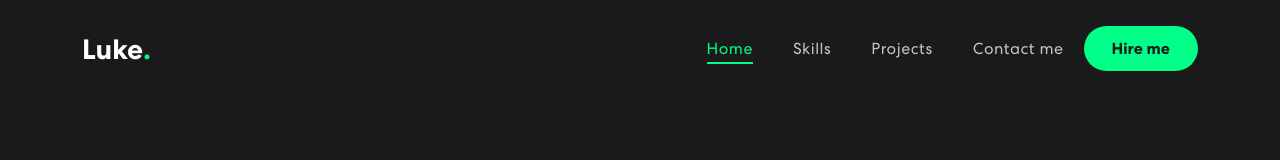
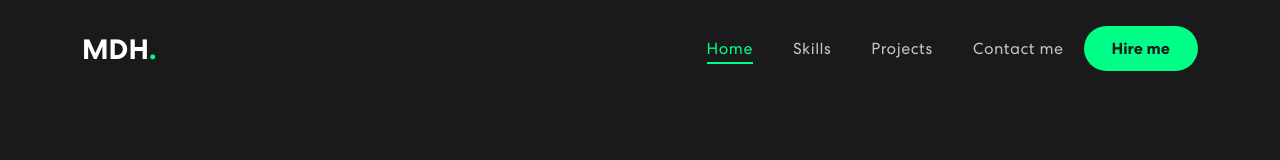
Before and after one commit to MalinduDinushka/My-Portfolio, a React (Create React App) app: page / in a window 1280 px wide. Shown: the top 160 px of the page. Built offline with nearby package versions, Linux system fonts and the light colour scheme.

Commit message:
Update NavBar brand name from 'Luke' to 'MDH'

```diff
--- a/src/components/NavBar.js
+++ b/src/components/NavBar.js
@@ -37,7 +37,7 @@ export const NavBar = () => {
       <Navbar expand="md" className={scrolled ? "scrolled" : ""}>
         <Container>
           <Navbar.Brand href="/" className="logo-text">
-            Luke
+            MDH
           </Navbar.Brand>
           <Navbar.Toggle aria-controls="basic-navbar-nav">
             <span className="navbar-toggler-icon"></span>
```
